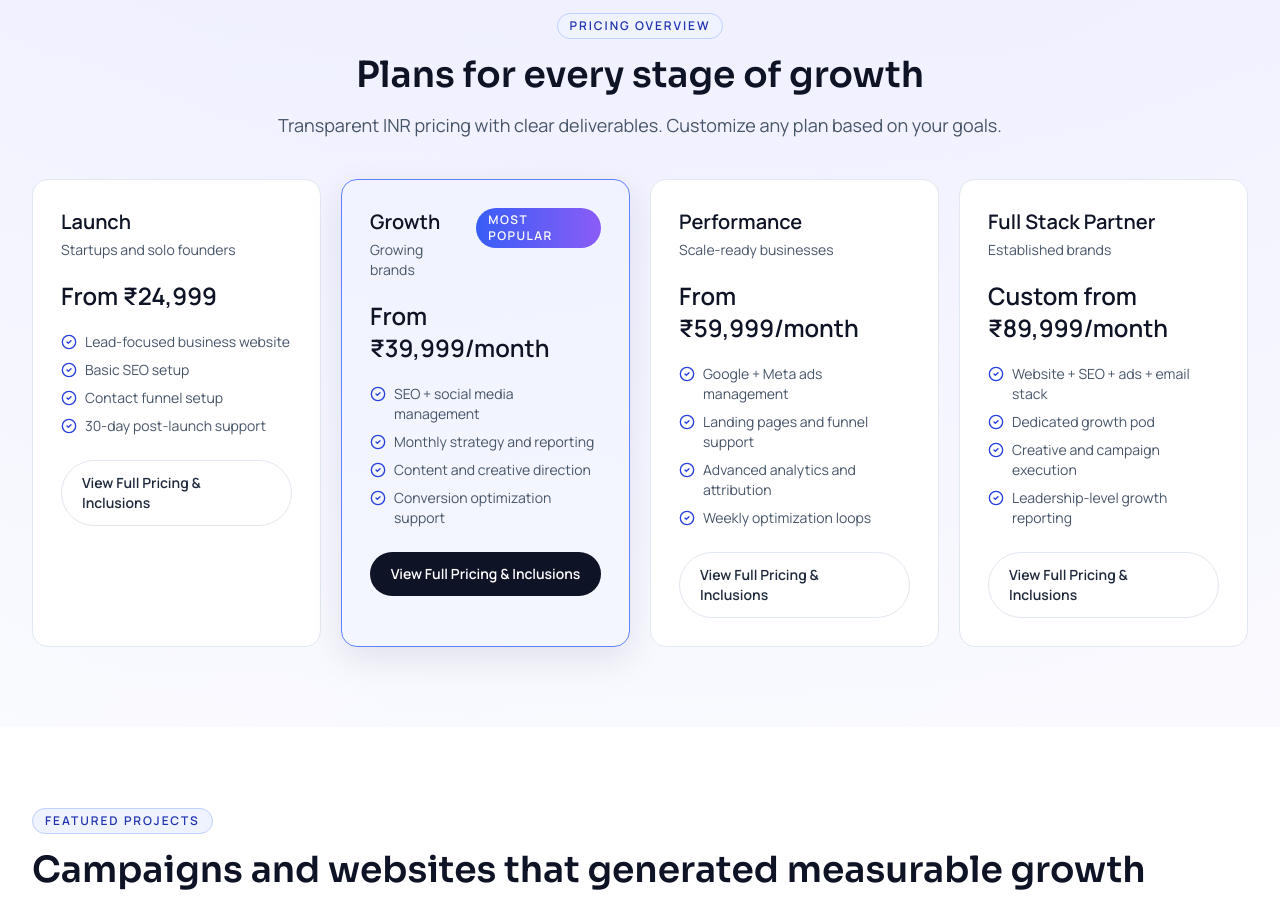
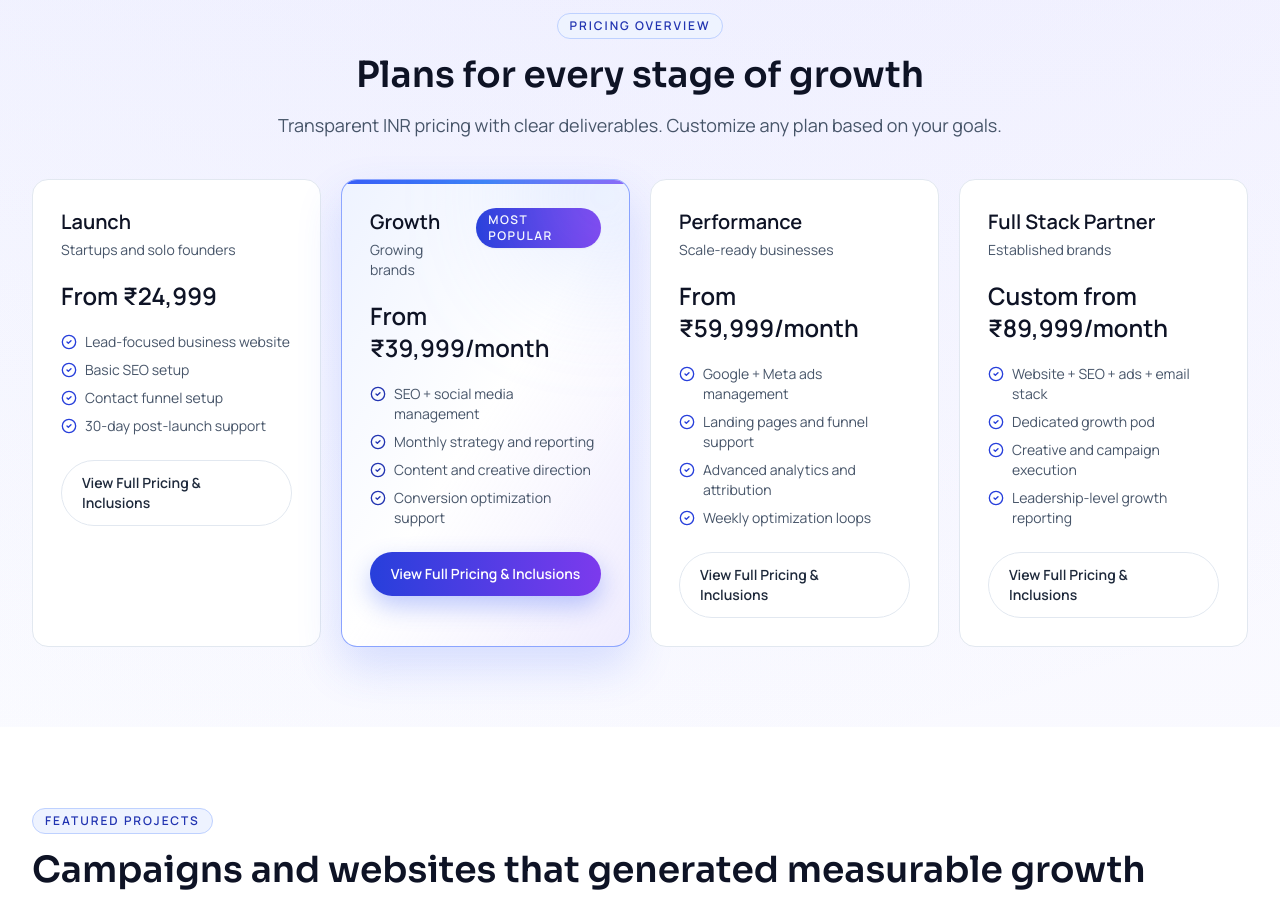
Before and after one commit to mayank779/growthaura-digital-studio, a Next.js app: page / in a window 1280 px wide. Shown: the part 2560-3471 px from the top of the page. Built offline with nearby package versions, Linux system fonts and the light colour scheme.

Commit message:
Initial commit: GrowthAura agency website

```diff
--- a/components/PricingCard.tsx
+++ b/components/PricingCard.tsx
@@ -9,22 +9,30 @@ type PricingCardProps = {
 };
 
 export function PricingCard({ plan, href = "/contact" }: PricingCardProps) {
+  const isFeatured = Boolean(plan.featured);
+
   return (
     <article
       className={cn(
-        "rounded-2xl border p-6 transition md:p-7",
-        plan.featured
-          ? "border-brand-400 bg-brand-50/40 shadow-soft"
+        "relative overflow-hidden rounded-2xl border p-6 transition md:p-7",
+        isFeatured
+          ? "border-brand-400/70 bg-gradient-to-br from-brand-50 via-white to-violet-100/80 shadow-[0_20px_45px_rgba(56,93,247,0.18)] hover:-translate-y-1 hover:shadow-[0_24px_55px_rgba(56,93,247,0.24)]"
           : "border-slate-200 bg-white hover:-translate-y-1 hover:border-brand-300 hover:shadow-soft"
       )}
     >
+      {isFeatured ? (
+        <>
+          <div className="pointer-events-none absolute inset-x-0 top-0 h-1 bg-gradient-to-r from-brand-500 via-blue-500 to-violet-500" />
+          <div className="pointer-events-none absolute -right-12 -top-14 h-36 w-36 rounded-full bg-brand-300/35 blur-3xl" />
+        </>
+      ) : null}
       <div className="flex items-start justify-between gap-3">
         <div>
           <h3 className="text-xl font-semibold text-ink-900">{plan.name}</h3>
           <p className="mt-1 text-sm text-slate-600">{plan.audience}</p>
         </div>
-        {plan.featured ? (
-          <span className="rounded-full bg-gradient-to-r from-brand-500 to-violet-500 px-3 py-1 text-xs font-semibold uppercase tracking-[0.12em] text-white">
+        {isFeatured ? (
+          <span className="rounded-full bg-gradient-to-r from-brand-600 to-violet-600 px-3 py-1 text-xs font-semibold uppercase tracking-[0.12em] text-white shadow-sm">
             Most Popular
           </span>
         ) : null}
@@ -34,7 +42,7 @@ export function PricingCard({ plan, href = "/contact" }: PricingCardProps) {
       <ul className="mt-5 space-y-2 text-sm text-slate-600">
         {plan.points.map((point) => (
           <li key={point} className="flex gap-2">
-            <CheckCircle2 className="mt-0.5 h-4 w-4 shrink-0 text-brand-600" />
+            <CheckCircle2 className={cn("mt-0.5 h-4 w-4 shrink-0", isFeatured ? "text-brand-700" : "text-brand-600")} />
             <span>{point}</span>
           </li>
         ))}
@@ -43,8 +51,8 @@ export function PricingCard({ plan, href = "/contact" }: PricingCardProps) {
         href={href}
         className={cn(
           "mt-6 inline-flex w-full items-center justify-center rounded-full px-5 py-3 text-sm font-semibold transition",
-          plan.featured
-            ? "bg-ink-900 text-white hover:bg-ink-800"
+          isFeatured
+            ? "bg-gradient-to-r from-brand-600 to-violet-600 text-white shadow-[0_10px_25px_rgba(56,93,247,0.32)] hover:from-brand-700 hover:to-violet-700"
             : "border border-slate-200 text-slate-800 hover:border-brand-400 hover:text-brand-700"
         )}
       >
```
Also changed, not shown: 1 other file (tests, documents, lock files or other folders).
